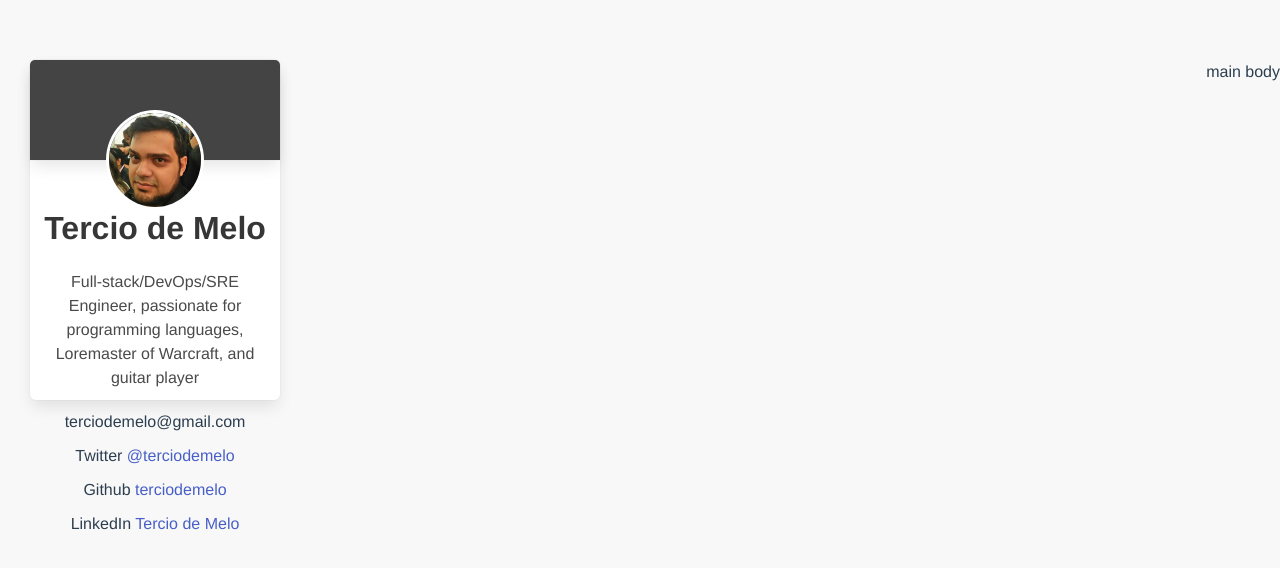
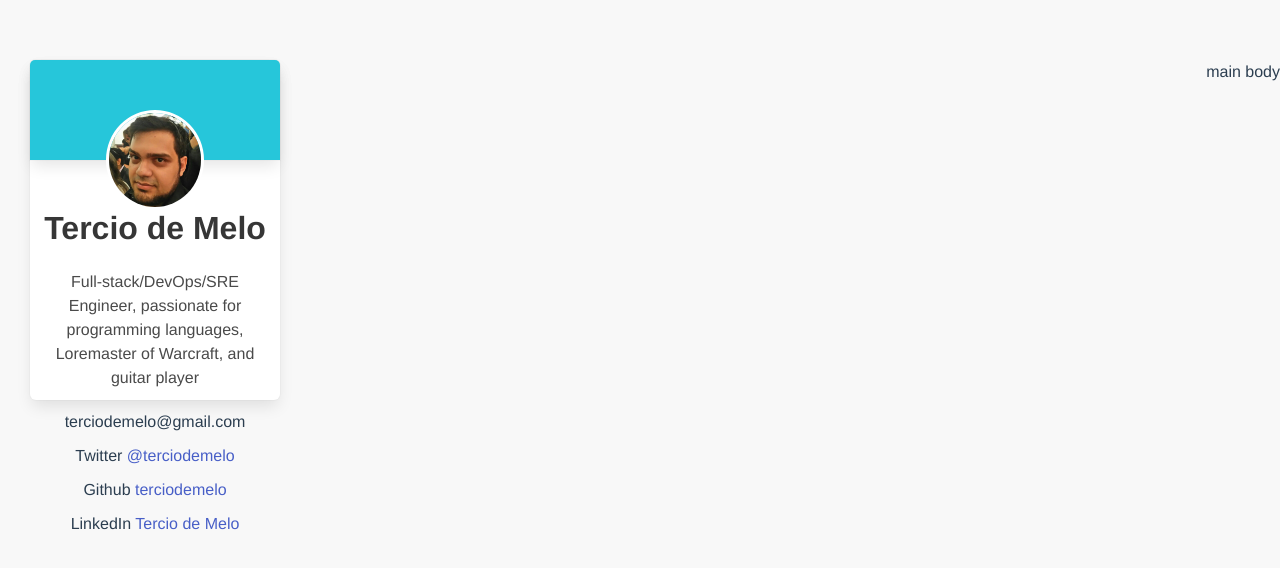
Before and after one commit to terciodemelo/tercio.me, a Vue app: page / in a window 1280 px wide. Shown: the top 568 px of the page. Built offline with nearby package versions, Linux system fonts and the light colour scheme; what vue-resource would draw is missing.

Commit message:
Changes profile pip background color

```diff
--- a/src/components/info/ProfilePic.vue
+++ b/src/components/info/ProfilePic.vue
@@ -18,7 +18,7 @@ export default {
   padding-top: 50px;
   margin-bottom: 50px;
   height: 100px;
-  background-color: #444;
+  background-color: #26C6DA;
   border-radius: 5px 5px 0px 0px;
   box-shadow: inherit;
 }
```
